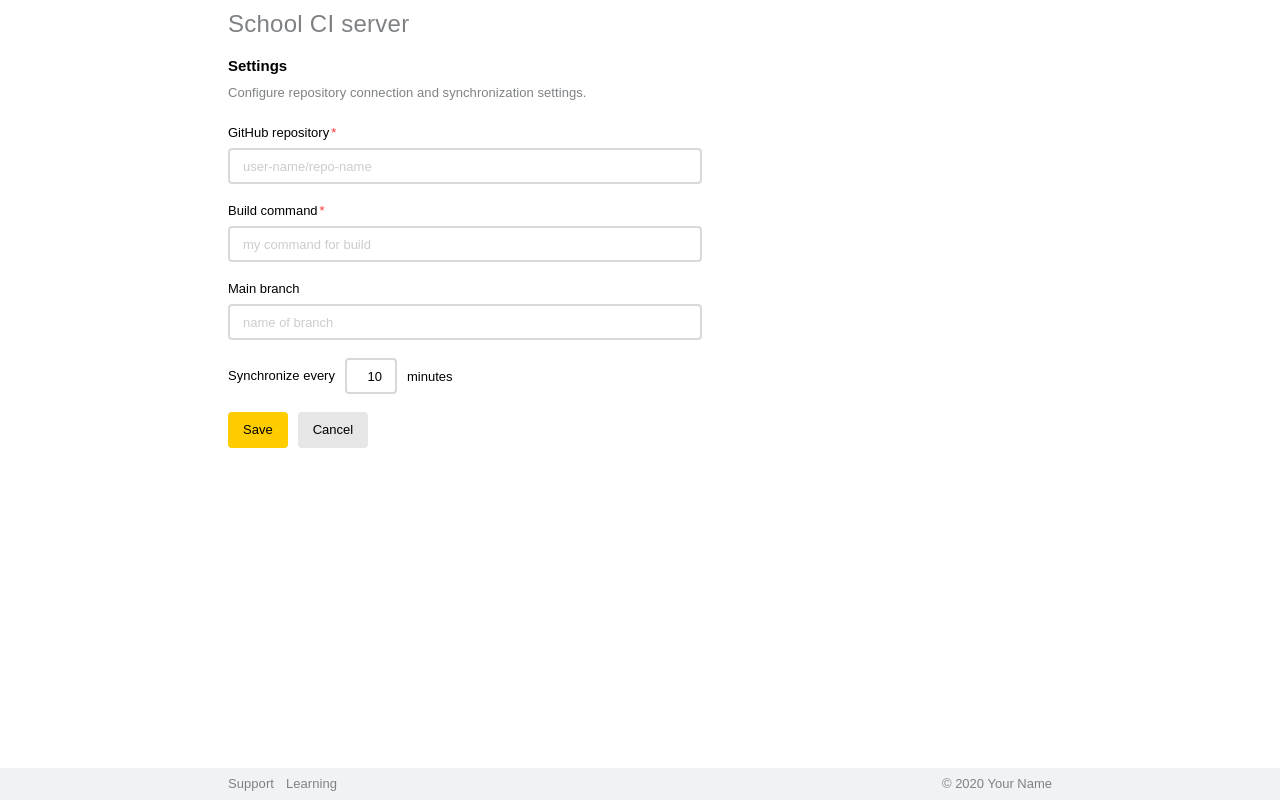
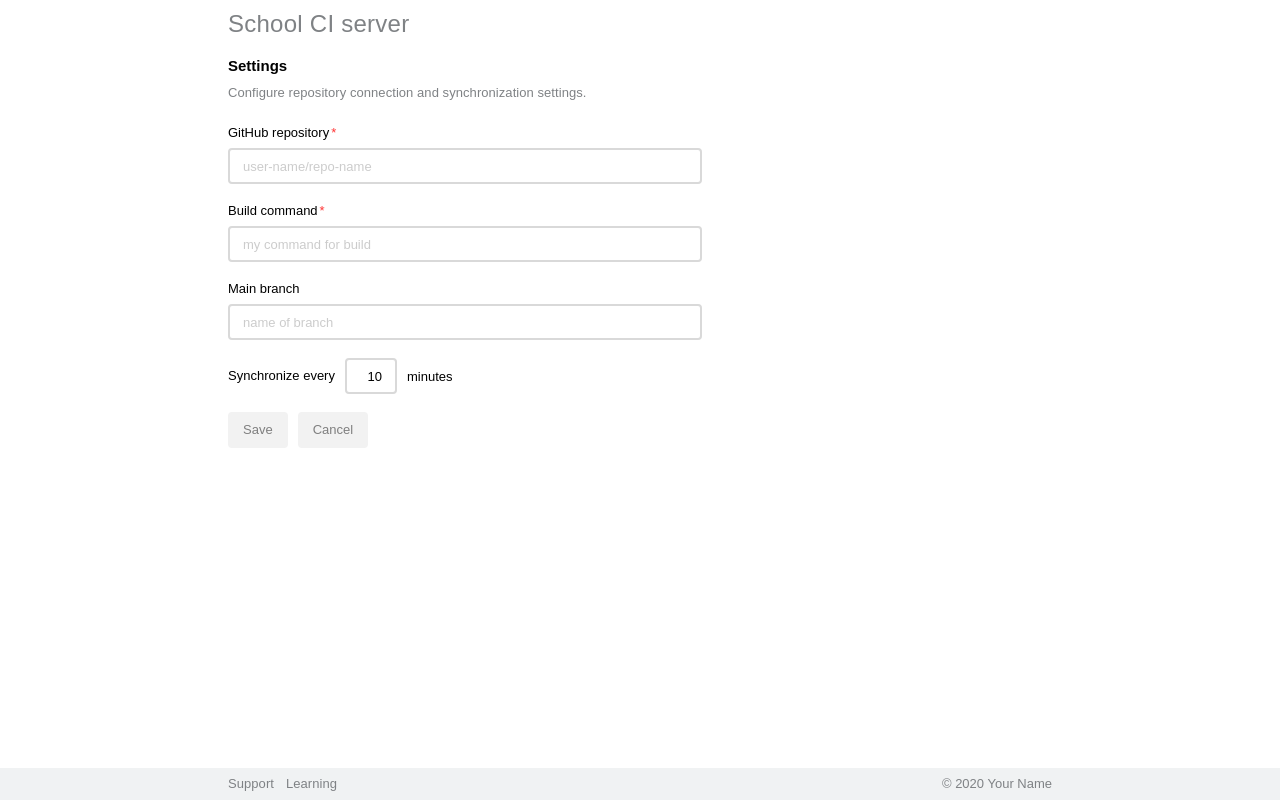
Before and after one commit to Wansmer/School-CI, a React (Create React App) app in the folder client/: page /settings in a window 1280 px wide. Built offline with nearby package versions, Linux system fonts and the light colour scheme; no server answers; a web font is replaced by a local one.

Commit message:
add disabled styles for buttons

```diff
--- a/client/src/blocks/Button/Button.scss
+++ b/client/src/blocks/Button/Button.scss
@@ -47,6 +47,12 @@
       border: var(--border-size-m) solid var(--border-color-button-action);
     }
   }
+  &:disabled{
+    background: var(--color-bg-pre);
+    color: var(--text-disabled-color);
+    border: var(--border-size-m) solid transparent;
+    cursor: not-allowed;
+  }
 
   &_iconMix{
     padding-left: 3px;
--- a/client/src/blocks/Form/Form.js
+++ b/client/src/blocks/Form/Form.js
@@ -180,7 +180,7 @@ const Form = (props) => {
 }
 
 Form.defaultProps = {
-  isDisabled: false
+  isDisabled: true
 }
 
 const mapStateToProps = (state) => ({
--- a/client/src/index.scss
+++ b/client/src/index.scss
@@ -48,6 +48,7 @@
   --text-success-color:	#00B341;
   --text-error-color:	#FF3333;
   --text-process-color:	#FF9A00;
+  --text-disabled-color:	#7F7F7F;
   /* border-colors */
   --border-color:	#D9D9D9;
   --border-color-deep:	#B3B3B3;
```
